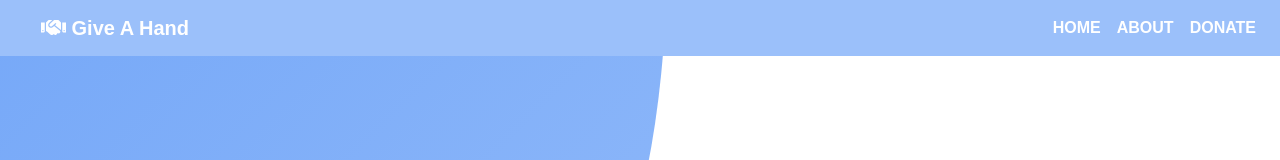
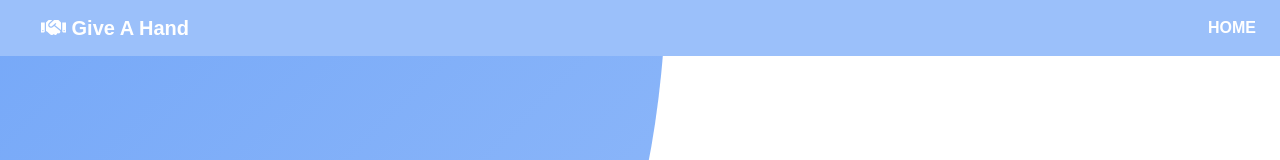
Before and after one commit to khushigupta515/loginpage, a plain HTML site: page index.html in a window 1280 px wide. Shown: the top 160 px of the page. Drawn offline with nearby package versions, Linux system fonts and the light colour scheme; a web font is replaced by a local one.

Commit message:
Update index.html

```diff
--- a/index.html
+++ b/index.html
@@ -32,12 +32,7 @@
       <li class="nav-item">
         <a href="" class="nav-link nav-text">HOME</a>
       </li>
-      <li class="nav-item ">
-        <a href="" class="nav-link nav-text">ABOUT</a>
-      </li>
 
-      <li class="nav-item">
-        <a href="" class="nav-link nav-text">DONATE</a>
       </li>
 
     </ul>
```
